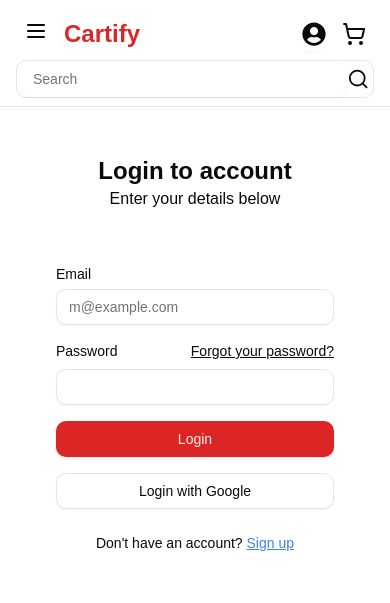
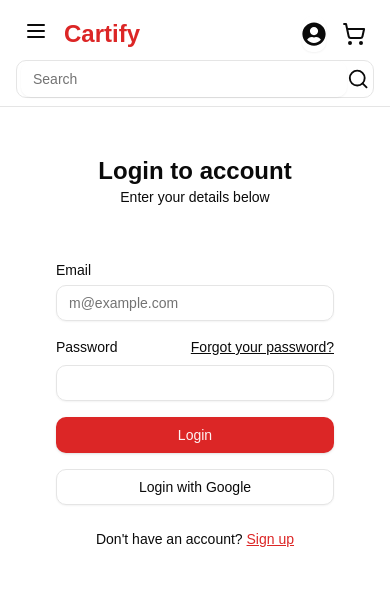
Before and after one commit to Robinson-Taiwo/e-commerce, a Next.js app: page /authentication in a window 390 px wide. Shown: the top 603 px of the page. Built offline with nearby package versions, Linux system fonts and the light colour scheme.

Commit message:
Fix: fixed responsiveness

```diff
--- a/src/app/authentication/page.tsx
+++ b/src/app/authentication/page.tsx
@@ -23,7 +23,7 @@ export default function Dashboard() {
                 <p>
                   Don&apos;t have an account?{" "}
                   <button
-                    className="underline text-blue-500"
+                    className="underline text-primary"
                     onClick={() => setIsLogin(false)}
                   >
                     Sign up
--- a/src/components/LoginForm.tsx
+++ b/src/components/LoginForm.tsx
@@ -10,7 +10,7 @@ export const LoginForm = () => {
 
             <div className="w-full items-center mb-10 justify-center flex flex-col" >
                 <p className="text-2xl font-bold ">Login to account</p>
-                <p>
+                <p className="text-sm  lg:text-base "  >
                     Enter your details below
                 </p>
             </div>
--- a/src/components/SignupForm.tsx
+++ b/src/components/SignupForm.tsx
@@ -9,7 +9,7 @@ export const SignupForm = () => {
         <Card className="mx-auto border-none shadow-none max-w-sm">
             <CardHeader className="w-full items-center justiffy-center flex-col" >
                 <CardTitle className="text-2xl font-bold ">Create an account</CardTitle>
-                <CardDescription>
+                <CardDescription className="text-sm  lg:text-base "  >
                     Enter your details below
                 </CardDescription>
             </CardHeader>
```
